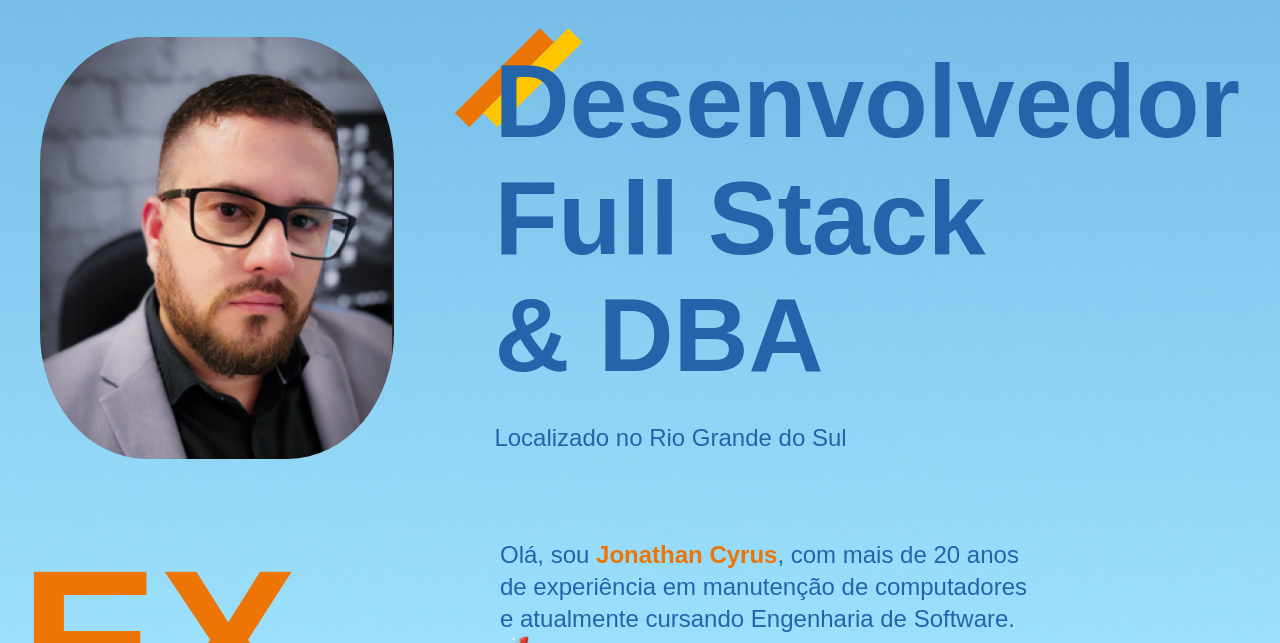
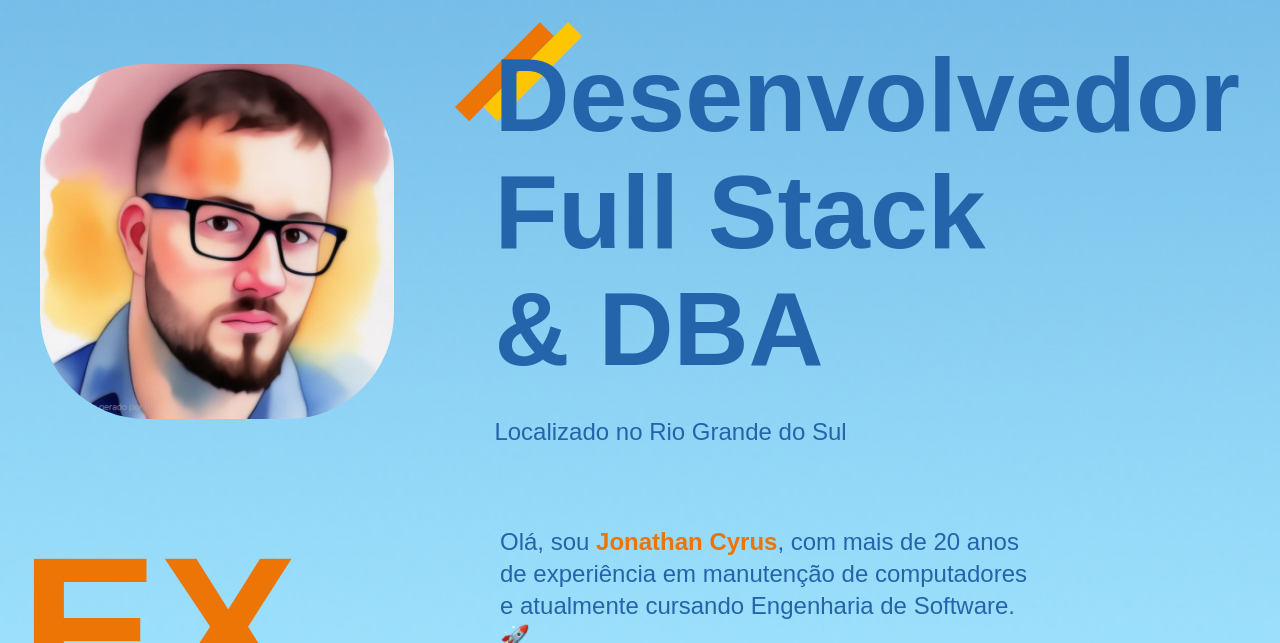
Before and after one commit to engcyrus/jonathancyrus, a plain HTML site: page index.html in a window 1280 px wide. Shown: the part 157-800 px from the top of the page. Drawn offline with Linux system fonts and the light colour scheme.

Commit message:
Novo1.2
atualização da foto

```diff
--- a/index.html
+++ b/index.html
@@ -43,7 +43,7 @@
     <main class="introducao">
       <!-- Seção principal com a apresentação do perfil -->
       <img
-        src="./img/perfil.png"
+        src="./img/perfil.jpg"
         alt="Foto de Jonathan Cyrus"
         width="360"
         height="520"
```
Also changed, not shown: img/perfil.png (deleted).
